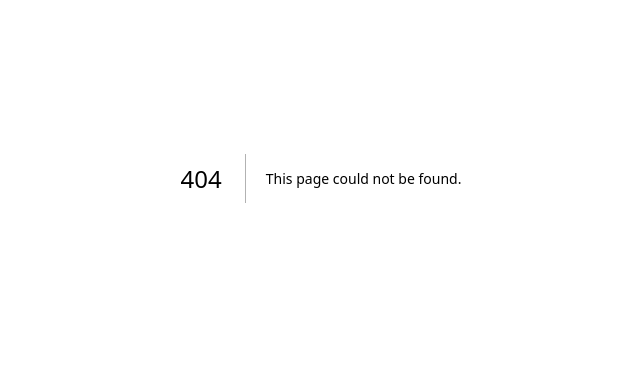
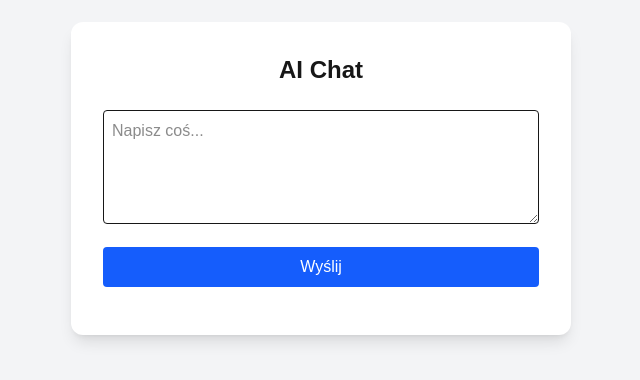
Before and after one commit to DavidWoszczyk/project1, a Next.js app in the folder frontend/: page /chat in a window 1280 px wide. Before the commit this address had no page. Shown: the part 222-602 px from the top of the page, without its empty margins (319-959 px from the left). Built offline with nearby package versions, Linux system fonts and the light colour scheme; sample sign-in values are in the browser's storage.

Commit message:
Implement frontend with AI chat

```diff
--- /dev/null
+++ b/frontend/app/chat/page.tsx
@@ -0,0 +1,59 @@
+"use client"
+import { useState, useEffect } from "react"
+import { useRouter } from "next/navigation"
+
+export default function ChatPage() {
+  const [message, setMessage] = useState("")
+  const [response, setResponse] = useState("")
+  const router = useRouter()
+
+  useEffect(() => {
+    const token = localStorage.getItem("token")
+    if (!token) {
+      router.push("/login")
+    }
+  }, [])
+
+  const handleSend = async () => {
+    const token = localStorage.getItem("token")
+
+    const res = await fetch("http://localhost:8000/ai/chat?prompt=" + message, {
+      method: "POST",
+      headers: {
+        Authorization: `Bearer ${token}`
+      }
+    })
+
+    const data = await res.json()
+    setResponse(data.response)
+  }
+
+  return (
+    <main className="flex min-h-screen items-center justify-center bg-gray-100">
+      <div className="bg-white p-8 rounded-xl shadow-lg w-[500px]">
+        <h1 className="text-2xl font-bold mb-6 text-center">AI Chat</h1>
+
+        <textarea
+          className="w-full p-2 border rounded mb-4"
+          rows={4}
+          placeholder="Napisz coś..."
+          value={message}
+          onChange={(e) => setMessage(e.target.value)}
+        />
+
+        <button
+          onClick={handleSend}
+          className="w-full bg-blue-600 text-white p-2 rounded hover:bg-blue-700 mb-4"
+        >
+          Wyślij
+        </button>
+
+        {response && (
+          <div className="bg-gray-100 p-4 rounded">
+            {response}
+          </div>
+        )}
+      </div>
+    </main>
+  )
+}
```
